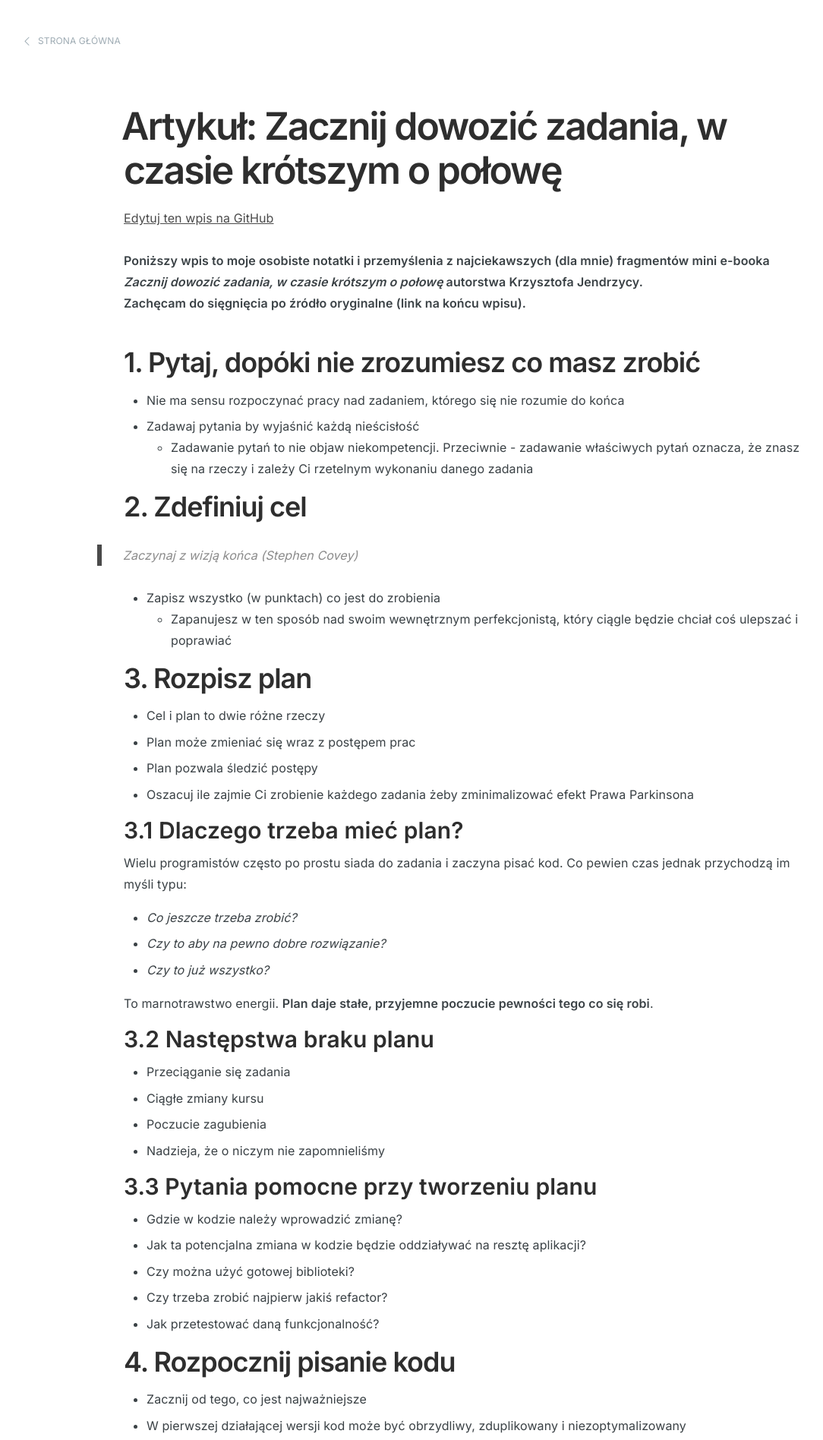
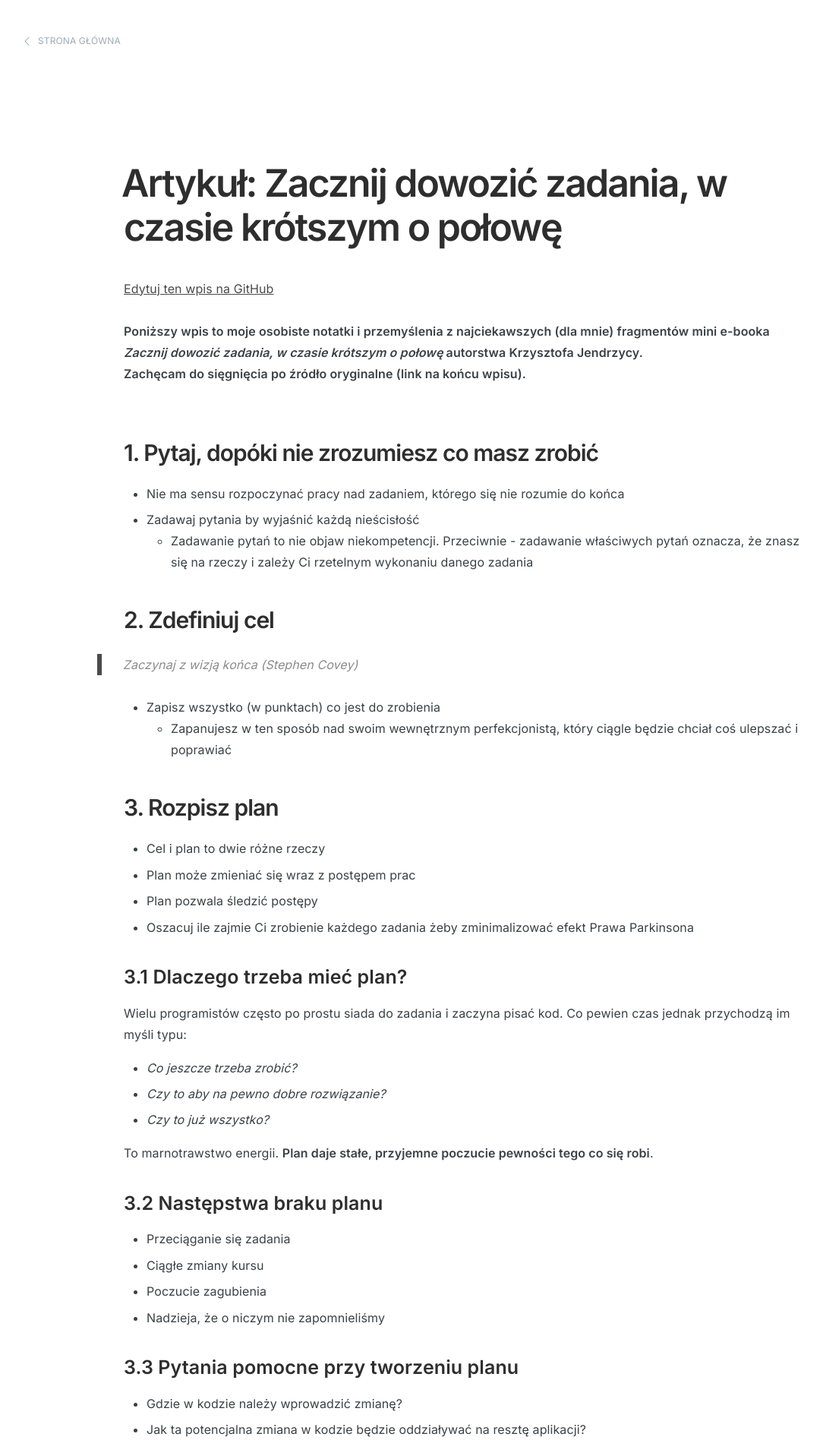
Before and after one commit to kawapa/kawapa.github.io, a Jekyll site: the page built from _posts/2021-08-22-zacznij-dowozic.md, in a window 1280 px wide. Shown: the top 1896 px of the page at 76% size, without its empty margins (22-1106 px from the left). Built offline with Jekyll 4.4.1, drawn with Linux system fonts in a browser that asks for light colours.

Commit message:
Improve CSS

```diff
--- a/assets/css/screen.css
+++ b/assets/css/screen.css
@@ -201,7 +201,7 @@ h4, h5, h6 {
     -o-font-feature-settings: 'dlig' 1, 'liga' 1, 'lnum' 1, 'kern' 1;
     color: #2E2E2E;
     line-height: 1.15em;
-    margin: 0 0 0.4em 0;
+    margin: 1.5em 0 0.75em 0;
     font-family: "Inter", sans-serif;
 }
 
@@ -212,24 +212,24 @@ h1 {
 }
 
 h2 {
-    font-size: 3.6rem;
+    font-size: 3rem;
     letter-spacing: -1px;
 }
 
 h3 {
-    font-size: 3rem;
+    font-size: 2.5rem;
 }
 
 h4 {
-    font-size: 2.5rem;
+    font-size: 2rem;
 }
 
 h5 {
-    font-size: 2rem;
+    font-size: 1.5rem;
 }
 
 h6 {
-    font-size: 2rem;
+    font-size: 1rem;
 }
 
 a {
@@ -507,7 +507,7 @@ margin on the iframe, cause it breaks stuff. */
 }
 
 .article-list {
-    font-size: 1.15em;
+    font-size: 1em;
     text-decoration: none;
 }
 
```
